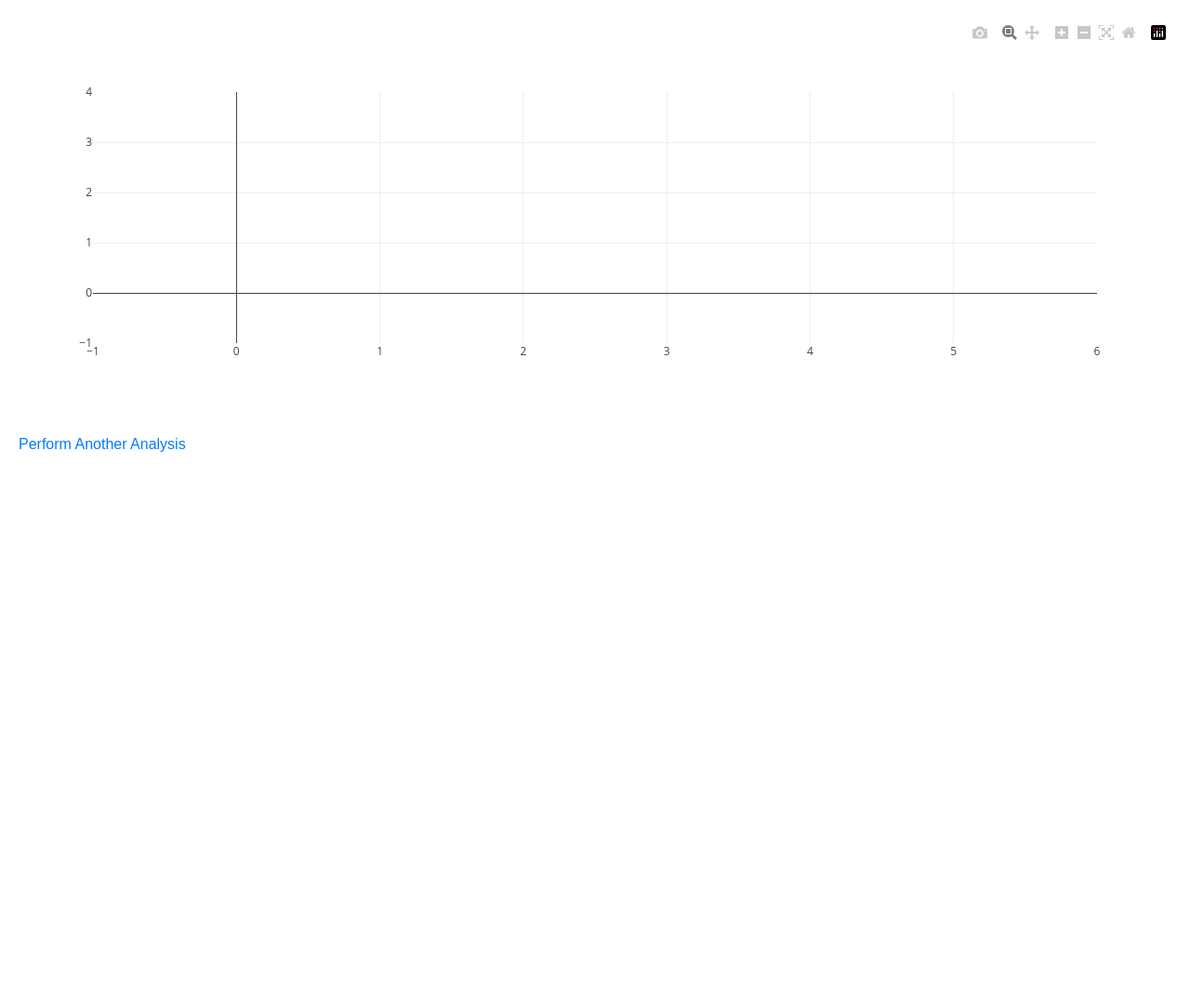
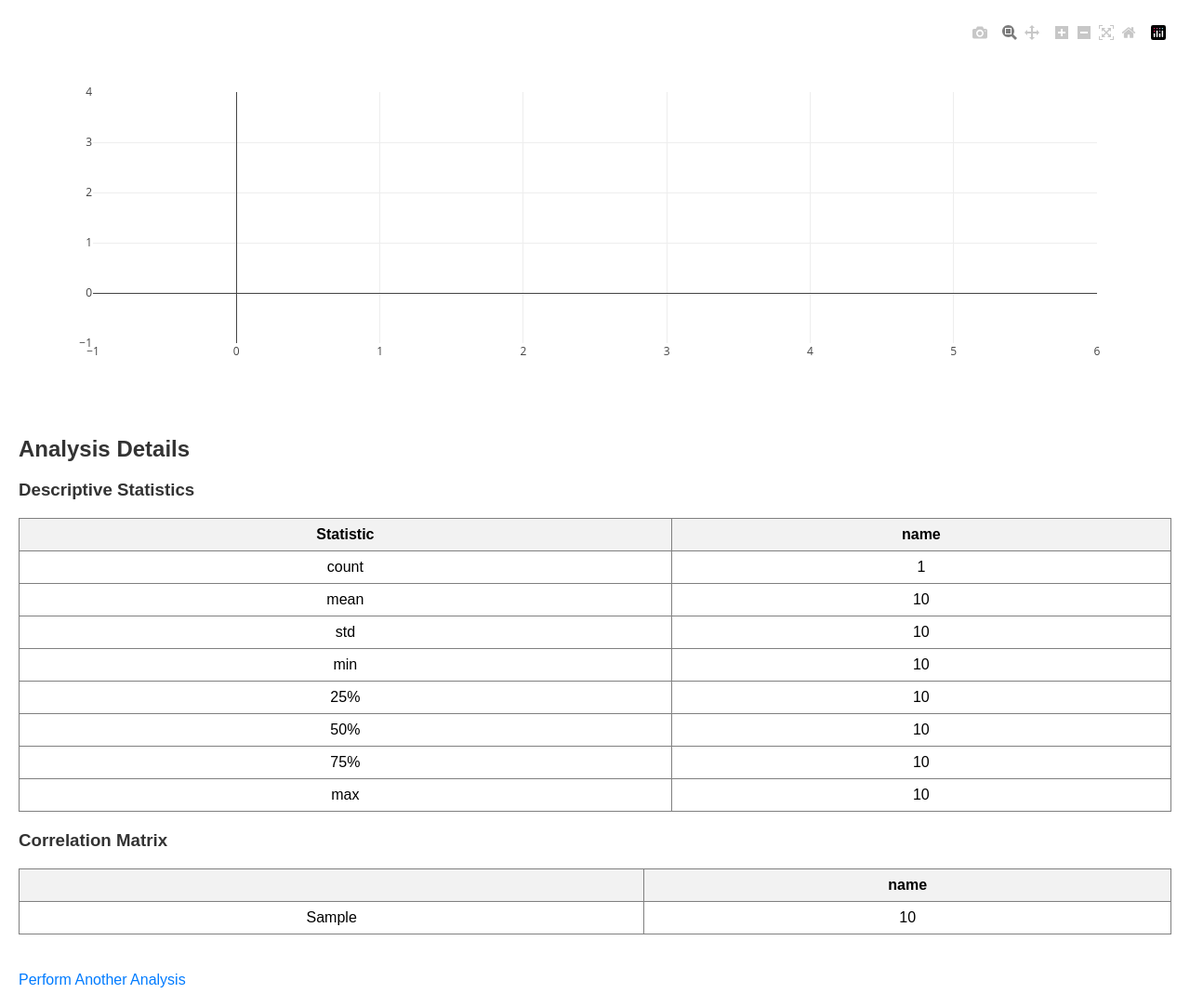
Before and after one commit to Engmhabib/AI-Powered-Data-Analysis-Platform-with-AnalytIQ, a Flask app: template templates/analysis.html in a window 1280 px wide. Shown: the part 215-1298 px from the top of the page at 93% size. Before the commit the page ends 701 px from the top, so only its background shows below. Run offline with Flask 2, Linux system fonts and the light colour scheme; the template is opened without the code that fills it: most values are stand-ins (such as "Sample title", 1, 10 or a date in 2020); some libraries are stand-ins or nearby versions.

Commit message:
Update analysis.html

```diff
--- a/templates/analysis.html
+++ b/templates/analysis.html
@@ -19,16 +19,60 @@
     {% if graphJSON %}
         <div id="plotly-div"></div>
         <script>
-            // Ensure the graphJSON is properly escaped and safe for embedding
-            var graphData = {{ graphJSON | safe }};
-            Plotly.newPlot('plotly-div', graphData);
+            var graphData = {{ graphJSON | tojson }};
+            Plotly.newPlot('plotly-div', graphData.data, graphData.layout);
         </script>
     {% else %}
         <p>No visualization available.</p>
     {% endif %}
 
-    <!-- Analysis Details Section (unchanged) -->
-    <!-- ... rest of your existing code ... -->
+    <h2>Analysis Details</h2>
+    <div class="analysis-details">
+        <h3>Descriptive Statistics</h3>
+        {% if analysis.descriptive_statistics %}
+            <table border="1">
+                <tr>
+                    <th>Statistic</th>
+                    {% for col in analysis.descriptive_statistics.keys() %}
+                        <th>{{ col }}</th>
+                    {% endfor %}
+                </tr>
+                {% set stats = ['count', 'mean', 'std', 'min', '25%', '50%', '75%', 'max'] %}
+                {% for stat in stats %}
+                <tr>
+                    <td>{{ stat }}</td>
+                    {% for col in analysis.descriptive_statistics.keys() %}
+                        <td>{{ analysis.descriptive_statistics[col][stat]|round(2) }}</td>
+                    {% endfor %}
+                </tr>
+                {% endfor %}
+            </table>
+        {% else %}
+            <p>No descriptive statistics available.</p>
+        {% endif %}
+
+        <h3>Correlation Matrix</h3>
+        {% if analysis.correlation_matrix %}
+            <table border="1">
+                <tr>
+                    <th></th>
+                    {% for col in analysis.correlation_matrix.keys() %}
+                        <th>{{ col }}</th>
+                    {% endfor %}
+                </tr>
+                {% for row_key, row_values in analysis.correlation_matrix.items() %}
+                <tr>
+                    <td>{{ row_key }}</td>
+                    {% for col_key in analysis.correlation_matrix.keys() %}
+                        <td>{{ row_values[col_key]|round(2) }}</td>
+                    {% endfor %}
+                </tr>
+                {% endfor %}
+            </table>
+        {% else %}
+            <p>No correlation matrix available.</p>
+        {% endif %}
+    </div>
 
     <a href="{{ url_for('index') }}">Perform Another Analysis</a>
 </body>
```
